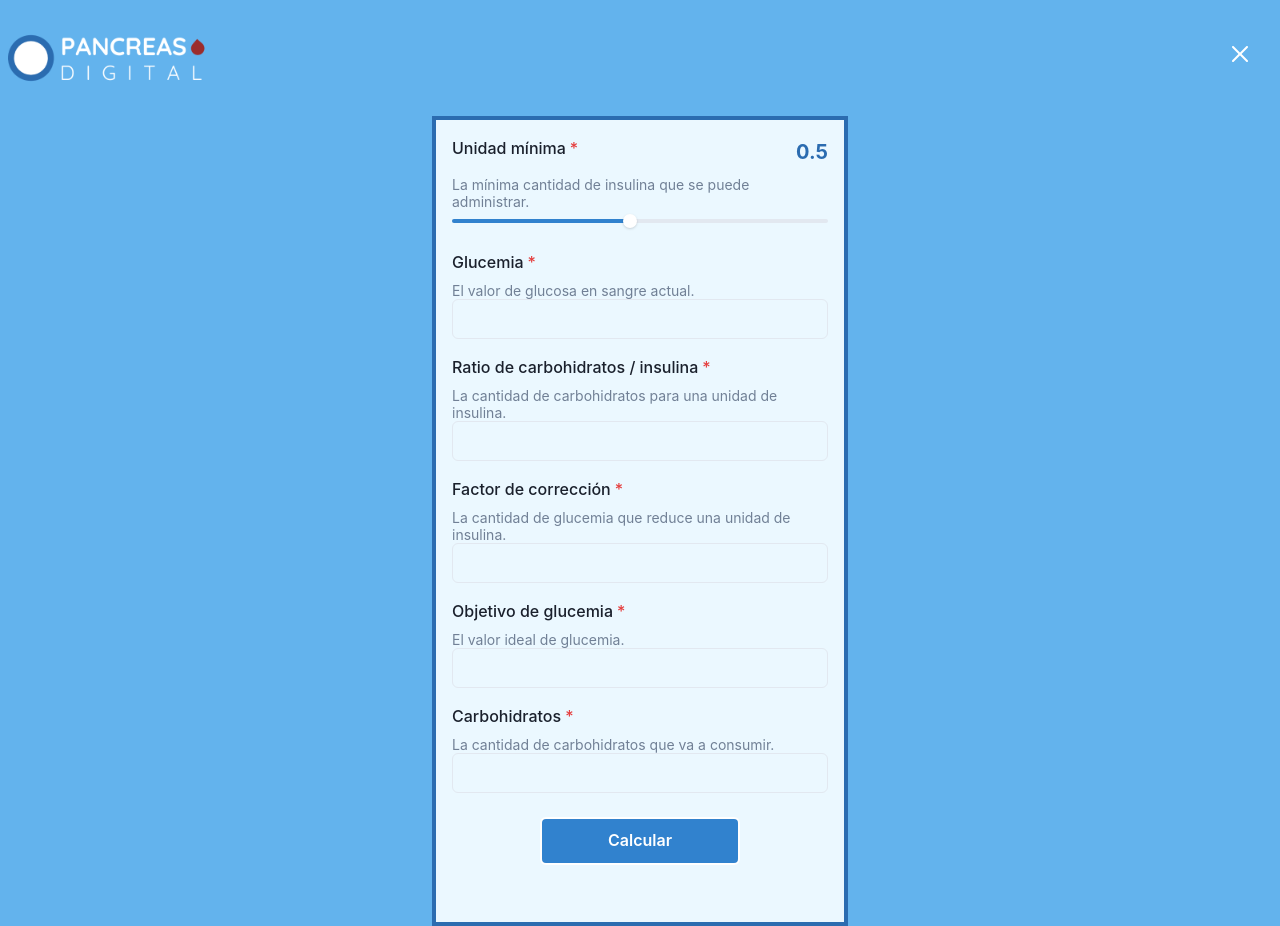
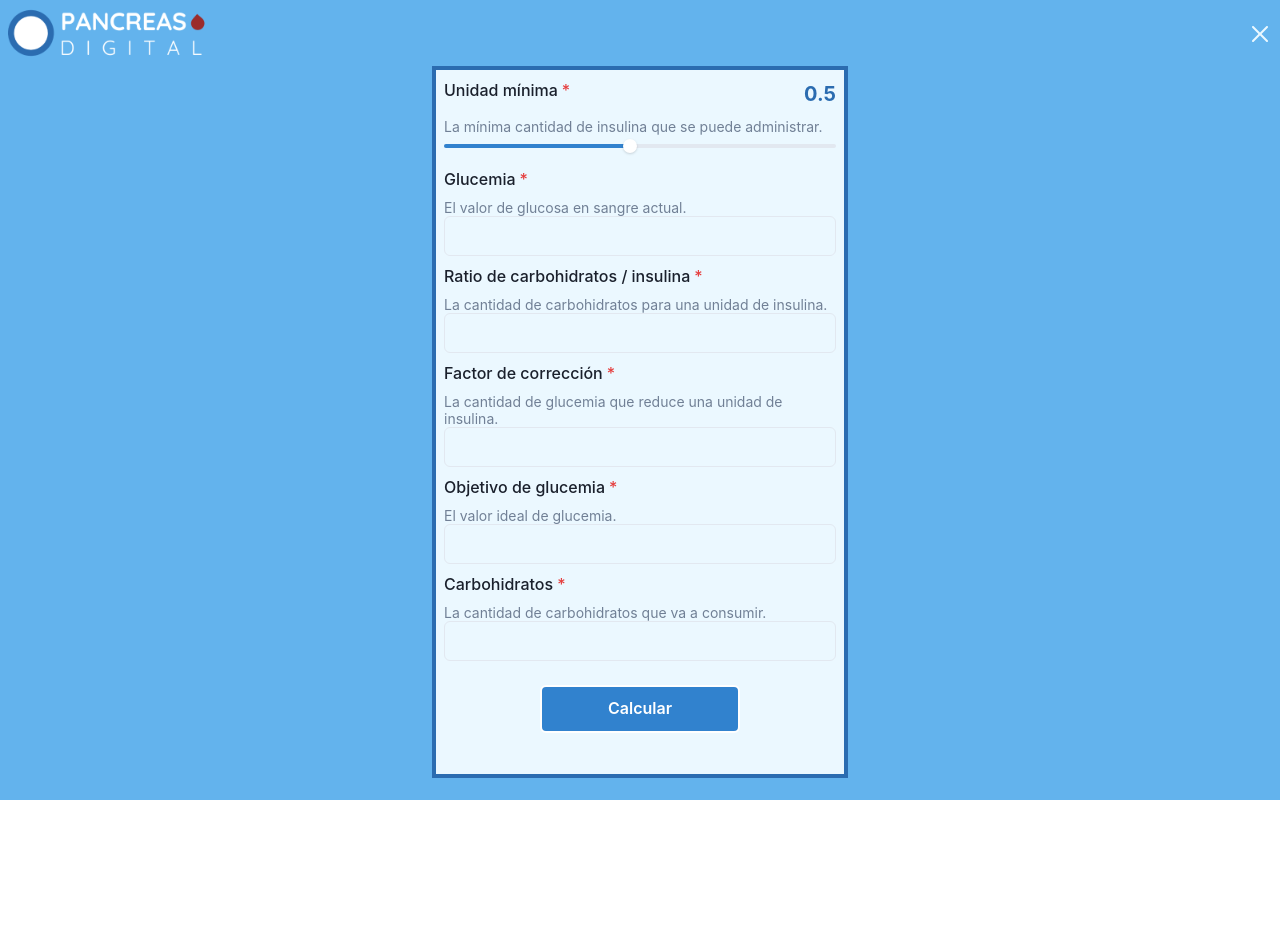
Before and after one commit to Pancreas-Digital/bolus-calculator, a Next.js app: page / in a window 1280 px wide. After the commit the page ends 800 px from the top, so only its background shows below. Built offline with nearby package versions, Linux system fonts and the light colour scheme.

Commit message:
Proper validation and some design improvements

```diff
--- a/components/Calculator/index.js
+++ b/components/Calculator/index.js
@@ -54,11 +54,14 @@ export default function Calculator() {
 
   const handleSubmit = (event) => {
     event.preventDefault();
+
     //food + correction
     let res = form.carbohydrates / form.ratio + (form.glycaemia - form.objective) / form.correction;
     //Round to minimum and then round for a fix for some strange cases
     res = Math.round((Math.round(res / form.minimum) * form.minimum + Number.EPSILON) * 100) / 100;
+
     setResult(res);
+
     if (resultRef.current) {
       setTimeout(() => {
         resultRef.current.scrollIntoView({
@@ -84,10 +87,10 @@ export default function Calculator() {
 
   return (
     <Container maxW="md">
-      <Box padding="4" bg="blue.50" border="4px" borderColor="blue.600">
+      <Box padding="2" bg="blue.50" border="4px" borderColor="blue.600">
         <form onSubmit={handleSubmit}>
-          <Stack spacing={4}>
-            <FormControl id="minimum" isRequired>
+          <Stack spacing={2}>
+            <FormControl id="minimum" isRequired size="sm">
               <Box display="flex" justifyContent="space-between" alignItems="center">
                 <FormLabel>Unidad mínima</FormLabel>
                 <Text fontSize="xl" color="blue.600" fontWeight="bold">
@@ -125,27 +128,27 @@ export default function Calculator() {
                 </SliderThumb>
               </Slider>
             </FormControl>
-            <FormControl id="glycaemia" isRequired>
+            <FormControl id="glycaemia" isRequired size="sm">
               <FormLabel>Glucemia</FormLabel>
               <FormHelperText>El valor de glucosa en sangre actual.</FormHelperText>
               <Input onChange={handleChange} type="number" value={form.glycaemia} name="glycaemia" />
             </FormControl>
-            <FormControl id="ratio" isRequired>
+            <FormControl id="ratio" isRequired size="sm">
               <FormLabel>Ratio de carbohidratos / insulina</FormLabel>
               <FormHelperText>La cantidad de carbohidratos para una unidad de insulina.</FormHelperText>
               <Input onChange={handleChange} type="number" value={form.ratio} name="ratio" />
             </FormControl>
-            <FormControl id="correction" isRequired>
+            <FormControl id="correction" isRequired size="sm">
               <FormLabel>Factor de corrección</FormLabel>
               <FormHelperText>La cantidad de glucemia que reduce una unidad de insulina.</FormHelperText>
               <Input onChange={handleChange} type="number" value={form.correction} name="correction" />
             </FormControl>
-            <FormControl id="objective" isRequired>
+            <FormControl id="objective" isRequired size="sm">
               <FormLabel>Objetivo de glucemia</FormLabel>
               <FormHelperText>El valor ideal de glucemia.</FormHelperText>
               <Input onChange={handleChange} type="number" value={form.objective} name="objective" />
             </FormControl>
-            <FormControl id="carbohydrates" isRequired>
+            <FormControl id="carbohydrates" isRequired size="sm">
               <FormLabel>Carbohidratos</FormLabel>
               <FormHelperText>La cantidad de carbohidratos que va a consumir.</FormHelperText>
               <Input onChange={handleChange} type="number" name="carbohydrates" value={form.carbohydrates} />
@@ -163,12 +166,12 @@ export default function Calculator() {
             </Button>
             <Box
               ref={resultRef}
-              height={result ? '100vh' : '1px'}
+              height={result != null ? '100vh' : '1px'}
               display="flex"
               justifyContent="center"
               alignItems="center"
             >
-              {result && (
+              {result != null && (
                 <Box
                   height="400px"
                   width="600px"
@@ -181,11 +184,13 @@ export default function Calculator() {
                   <Box flex="1" display="flex" flexDirection="column" marginTop="24px" alignItems="center">
                     <Text fontSize="3xl" textAlign="center" fontWeight="bold" color="blue.600">
                       {result > 0 && result < Infinity
-                        ? 'Cantidad de insulina necesaria'
+                        ? 'Unidades de insulina recomendadas'
+                        : result === 0
+                        ? 'No se recomienda colocar insulina'
                         : 'Verifique los datos ingresados'}
                     </Text>
-                    <Text flex="1" fontSize="8xl" display="flex" alignItems="center" fontWeight="bold" color="blue.600">
-                      {result > 0 && result < Infinity ? result : 'Error'}
+                    <Text flex="1" fontSize="5xl" display="flex" alignItems="center" fontWeight="bold" color="blue.600">
+                      {result > 0 && result < Infinity ? result : result === 0 ? '-' : 'Error'}
                     </Text>
                   </Box>
                   <Button
--- a/components/Navbar/index.js
+++ b/components/Navbar/index.js
@@ -6,15 +6,23 @@ export default function Navbar() {
     <Flex>
       <Box p="2">
         <Stack direction="row" maxW="md">
-          <Image boxSize="200px" maxHeight="100px" objectFit="cover" src="Horizontal.png" alt="Pancreas Digital Logo" />
+          <Link href="" title="Home">
+            <Image
+              boxSize="200px"
+              maxHeight="50px"
+              objectFit="cover"
+              src="Horizontal.png"
+              alt="Pancreas Digital Logo"
+            />
+          </Link>
         </Stack>
       </Box>
       <Spacer />
-      <Box p="4">
+      <Box p="2">
         <Box p="1" />
-        <Box p="4">
+        <Box p="1">
           <Link href="" title="Close">
-            <CloseIcon color="white" _hover={{ color: 'blue.600' }} />
+            <CloseIcon color="blue.50" _hover={{ color: 'blue.600' }} />
           </Link>
         </Box>
       </Box>
--- a/package.json
+++ b/package.json
@@ -1,6 +1,6 @@
 {
   "name": "calculadora-de-bolos",
-  "version": "0.2.0",
+  "version": "0.3.0",
   "private": true,
   "scripts": {
     "dev": "next dev",
--- a/pages/index.js
+++ b/pages/index.js
@@ -19,7 +19,7 @@ export default function Home() {
         `,
             }}
           />
-          <title>Calculadora de bolos de insulina - Diabetes</title>
+          <title>Pancreas Digital - Calculadora de Bolo</title>
         </Head>
         <Box bg="blue.300" minHeight="100vh">
           <Navbar />
```
